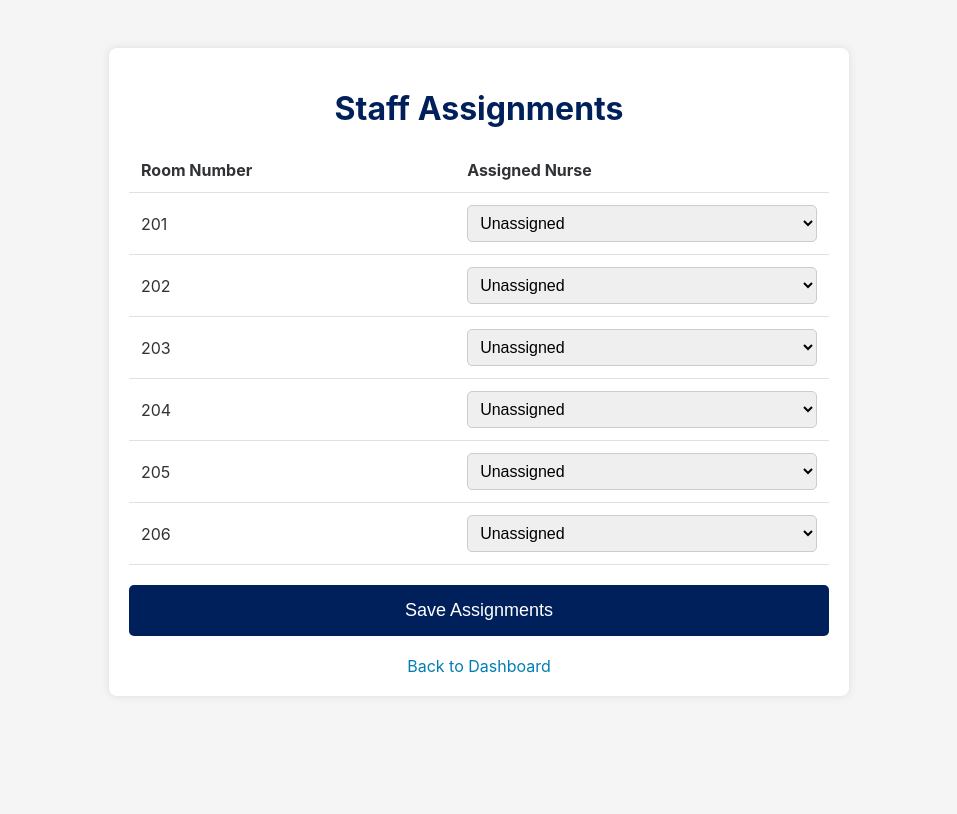
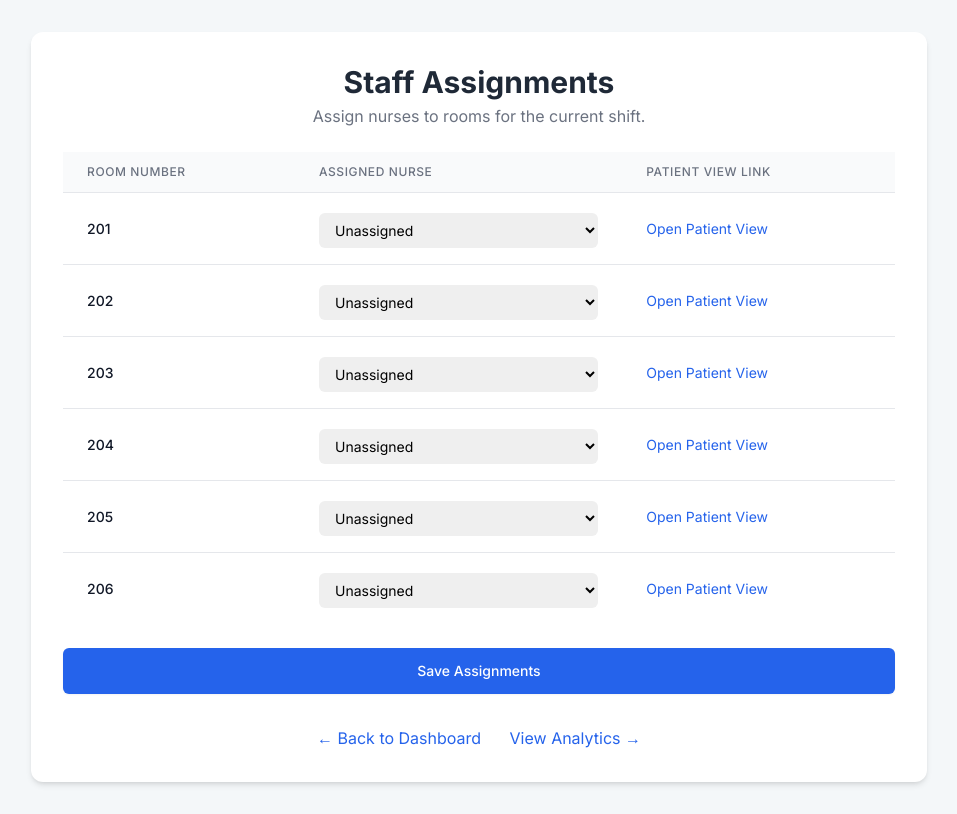
Before and after one commit to calllightproject/chatbot, a Flask app: page /assignments in a window 1280 px wide. Shown: the whole page, without its empty margins (161-1118 px from the left). Before the commit the page ends 673 px from the top, so only its background shows below. Run offline with Flask 3, Linux system fonts and the light colour scheme; some libraries are stand-ins or nearby versions.

Commit message:
Update assignments.html
update room function

```diff
--- a/templates/assignments.html
+++ b/templates/assignments.html
@@ -4,115 +4,80 @@
     <meta charset="UTF-8">
     <meta name="viewport" content="width=device-width, initial-scale=1.0">
     <title>Staff Assignments</title>
+    <script src="https://cdn.tailwindcss.com"></script>
+    <link href="https://fonts.googleapis.com/css2?family=Inter:wght@400;500;600;700&display=swap" rel="stylesheet">
     <style>
-        :root {
-            --core-blue: #00205b;
-            --accent-blue: #007eb4;
-            --neutral-gray-text: #303235;
-            --light-gray-background: #f5f5f5;
-            --white: #ffffff;
+        body {
+            font-family: 'Inter', sans-serif;
+            background-color: #f4f7f9;
         }
-        body {
-            font-family: -apple-system, BlinkMacSystemFont, "Segoe UI", Roboto, Helvetica, Arial, sans-serif;
-            padding: 20px;
-            background-color: var(--light-gray-background);
-            color: var(--neutral-gray-text);
-        }
-        .container {
-            max-width: 700px;
-            margin: 20px auto;
-            background: var(--white);
-            padding: 20px;
-            border-radius: 8px;
-            box-shadow: 0 0 10px rgba(0,0,0,0.1);
-        }
-        h1 {
-            color: var(--core-blue);
-            text-align: center;
-            margin-bottom: 20px;
-        }
-        .assignment-table {
-            width: 100%;
-            border-collapse: collapse;
-            margin-bottom: 20px;
-        }
-        .assignment-table th, .assignment-table td {
-            padding: 12px;
-            text-align: left;
-            border-bottom: 1px solid #e1e1e2;
-        }
-        .assignment-table th {
-            font-weight: bold;
-            color: var(--neutral-gray-text);
-        }
-        .assignment-table select {
-            width: 100%;
-            padding: 8px;
-            border-radius: 5px;
-            border: 1px solid #ccc;
-            font-size: 16px;
-        }
-        .save-button {
-            display: block;
-            width: 100%;
-            padding: 15px;
-            font-size: 18px;
-            border: none;
-            border-radius: 5px;
-            background-color: var(--core-blue);
-            color: var(--white);
-            cursor: pointer;
-            transition: background-color 0.3s;
-        }
-        .save-button:hover {
-            background-color: #093582;
-        }
-        .footer {
-            text-align: center;
-            margin-top: 20px;
-        }
-        .footer a {
-            color: var(--accent-blue);
-            text-decoration: none;
-        }
+        /* Minimal custom styles as Tailwind is handling most of it */
     </style>
 </head>
-<body>
-    <div class="container">
-        <h1>Staff Assignments</h1>
+<body class="p-4 sm:p-6 lg:p-8">
+    <div class="container mx-auto max-w-4xl bg-white p-6 sm:p-8 rounded-xl shadow-md">
+        <header class="mb-6 text-center">
+            <h1 class="text-3xl font-bold text-gray-800">Staff Assignments</h1>
+            <p class="text-md text-gray-500 mt-1">Assign nurses to rooms for the current shift.</p>
+        </header>
 
-        <!-- In a real version, the rooms and nurses would be loaded from the database -->
         <form method="POST" action="{{ url_for('assignments') }}">
-            <table class="assignment-table">
-                <thead>
+            <div class="overflow-x-auto">
+                <table class="min-w-full divide-y divide-gray-200">
+                    <thead class="bg-gray-50">
                         <tr>
-                        <th>Room Number</th>
-                        <th>Assigned Nurse</th>
+                            <th scope="col" class="px-6 py-3 text-left text-xs font-medium text-gray-500 uppercase tracking-wider">
+                                Room Number
+                            </th>
+                            <th scope="col" class="px-6 py-3 text-left text-xs font-medium text-gray-500 uppercase tracking-wider">
+                                Assigned Nurse
+                            </th>
+                            <!-- NEW: Column for the patient view link -->
+                            <th scope="col" class="px-6 py-3 text-left text-xs font-medium text-gray-500 uppercase tracking-wider">
+                                Patient View Link
+                            </th>
                         </tr>
                     </thead>
-                <tbody>
-                    <!-- This is a placeholder loop. We will make this dynamic later. -->
-                    {% for room in ['201', '202', '203', '204', '205', '206'] %}
+                    <tbody class="bg-white divide-y divide-gray-200">
+                        <!-- MODIFIED: Loop now uses dynamic data from app.py -->
+                        {% for room in rooms %}
                         <tr>
-                        <td>{{ room }}</td>
-                        <td>
-                            <select name="nurse_for_room_{{ room }}">
+                            <td class="px-6 py-4 whitespace-nowrap text-sm font-medium text-gray-900">
+                                {{ room }}
+                            </td>
+                            <td class="px-6 py-4 whitespace-nowrap">
+                                <select name="nurse_for_room_{{ room }}" class="mt-1 block w-full pl-3 pr-10 py-2 text-base border-gray-300 focus:outline-none focus:ring-indigo-500 focus:border-indigo-500 sm:text-sm rounded-md">
                                     <option value="unassigned">Unassigned</option>
-                                <option value="Nurse Jackie">Nurse Jackie</option>
-                                <option value="Nurse Carol">Nurse Carol</option>
-                                <option value="Nurse John">Nurse John</option>
-                                <option value="Nurse Maria">Nurse Maria</option>
+                                    <!-- MODIFIED: Dynamically create options and pre-select the current assignment -->
+                                    {% for nurse in nurses %}
+                                        <option value="{{ nurse }}" {% if assignments.get(room) == nurse %}selected{% endif %}>
+                                            {{ nurse }}
+                                        </option>
+                                    {% endfor %}
                                 </select>
+                            </td>
+                            <!-- NEW: Link to the patient-facing page for this room -->
+                            <td class="px-6 py-4 whitespace-nowrap text-sm text-blue-600 hover:text-blue-800">
+                                <a href="{{ url_for('set_room', room_id=room) }}" target="_blank" rel="noopener noreferrer">
+                                    Open Patient View
+                                </a>
                             </td>
                         </tr>
                         {% endfor %}
                     </tbody>
                 </table>
-            <button type="submit" class="save-button">Save Assignments</button>
+            </div>
+            <div class="mt-6">
+                <button type="submit" class="w-full flex justify-center py-3 px-4 border border-transparent rounded-md shadow-sm text-sm font-medium text-white bg-blue-600 hover:bg-blue-700 focus:outline-none focus:ring-2 focus:ring-offset-2 focus:ring-blue-500">
+                    Save Assignments
+                </button>
+            </div>
         </form>
 
-        <div class="footer">
-            <a href="{{ url_for('dashboard') }}">Back to Dashboard</a>
+        <!-- MODIFIED: Added a link to the Analytics page -->
+        <div class="text-center mt-8 space-x-6">
+            <a href="{{ url_for('dashboard') }}" class="text-blue-600 hover:text-blue-800 transition-colors">← Back to Dashboard</a>
+            <a href="{{ url_for('analytics') }}" class="text-blue-600 hover:text-blue-800 transition-colors">View Analytics →</a>
         </div>
     </div>
 </body>
```
Lines whose indentation alone changed are shown as unchanged.
